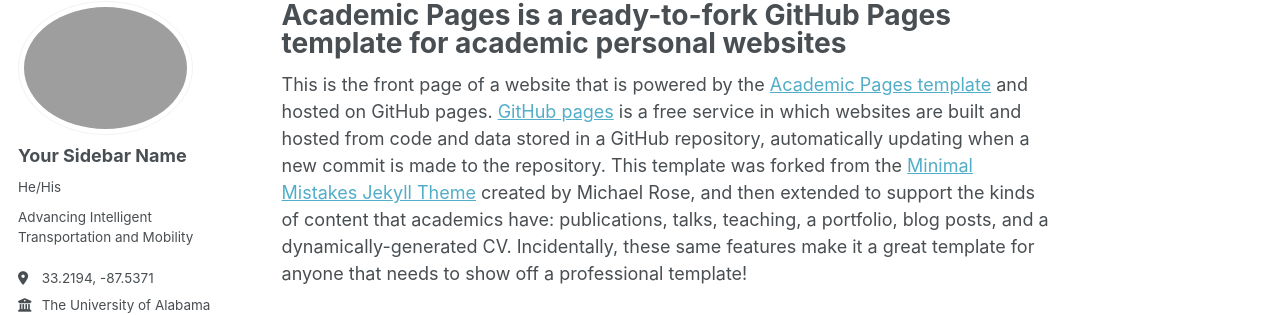
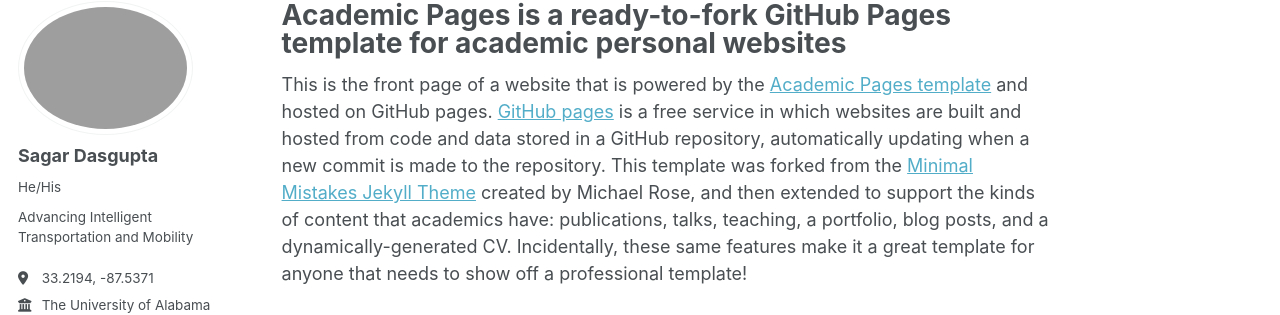
Before and after one commit to s-dasgupta/s-dasgupta.github.io, a Jekyll site: the page built from _pages/about.md, in a window 1280 px wide. Shown: the part 98-413 px from the top of the page. Built offline with Jekyll 4.4.1, drawn with Linux system fonts in a browser that asks for light colours; some web fonts are replaced; a script that is not in the unit is left out.

Commit message:
Update author name in configuration file

```diff
--- a/_config.yml
+++ b/_config.yml
@@ -25,7 +25,7 @@ repository               : "academicpages/academicpages.github.io"
 author:
   # Biographic information
   avatar           : "Dasguapta_DP.jpg"
-  name             : "Your Sidebar Name"
+  name             : "Sagar Dasgupta"
   pronouns         : "He/His" # example: "she/her"
   bio              : "Advancing Intelligent Transportation and Mobility"
   location         : "33.2194, -87.5371"
```
